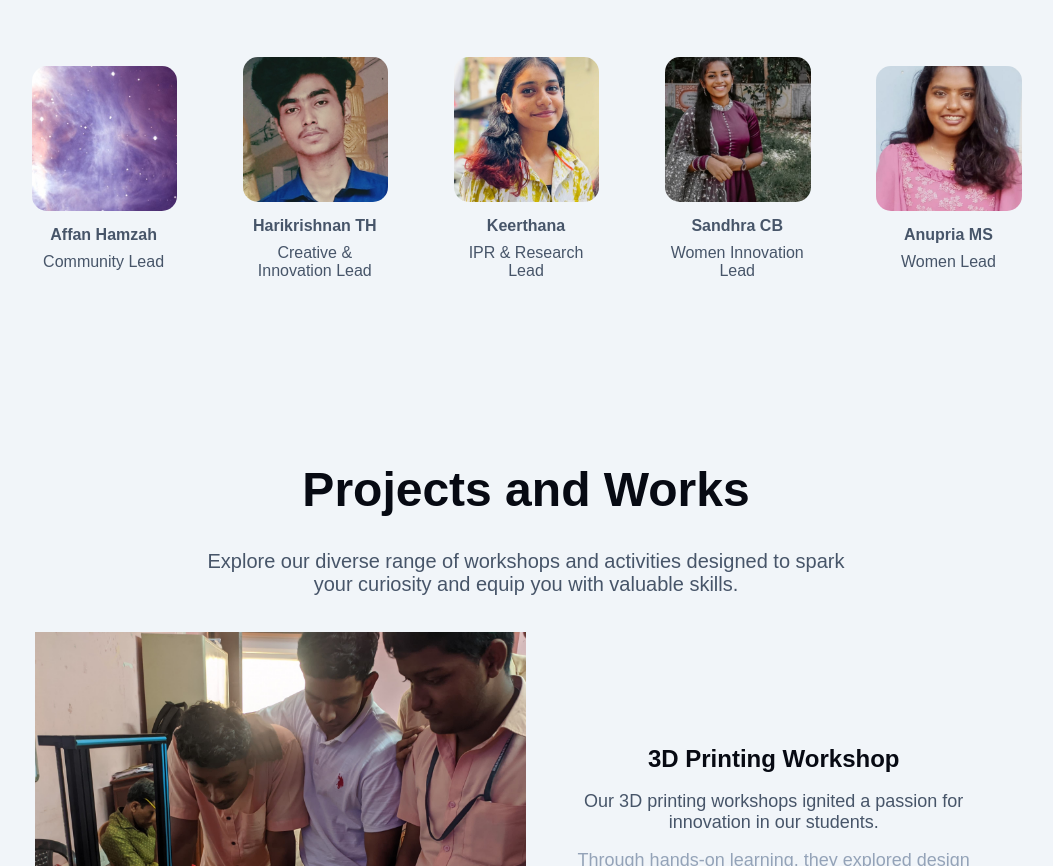
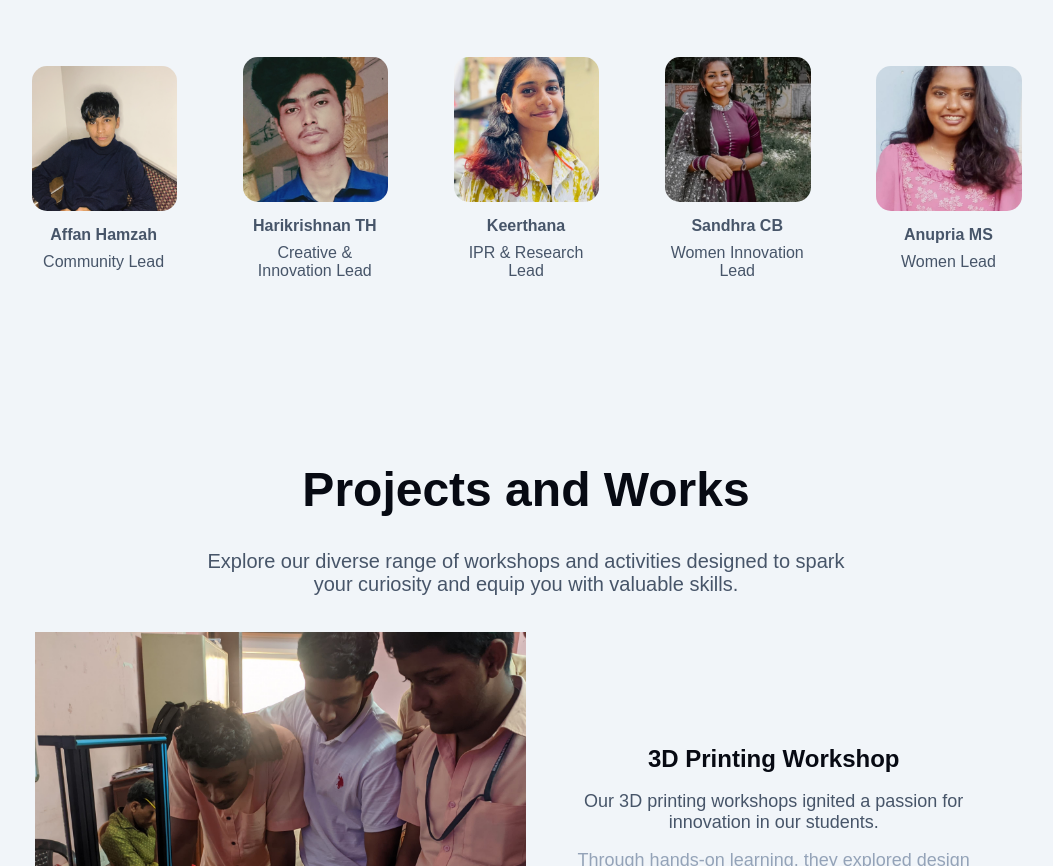
Before and after one commit to kidobop/iedcmti, a website built with Vite: page index.html in a window 1280 px wide. Shown: the part 1961-2827 px from the top of the page, without its empty margins (114-1167 px from the left). Built offline with nearby package versions, Linux system fonts and the light colour scheme; a web font is replaced by a local one.

Commit message:
replaced the team photos

```diff
--- a/index.html
+++ b/index.html
@@ -134,7 +134,7 @@
           </div>
 
           <div class="box">
-            <img src="/public/900.jpg">
+            <img src="/public/aff.PNG">
             <h3>Affan Hamzah</h3>
             <p>Community Lead</p>
           </div>
```
Also changed, not shown: public/aff.PNG (added), public/anila.jpeg.
